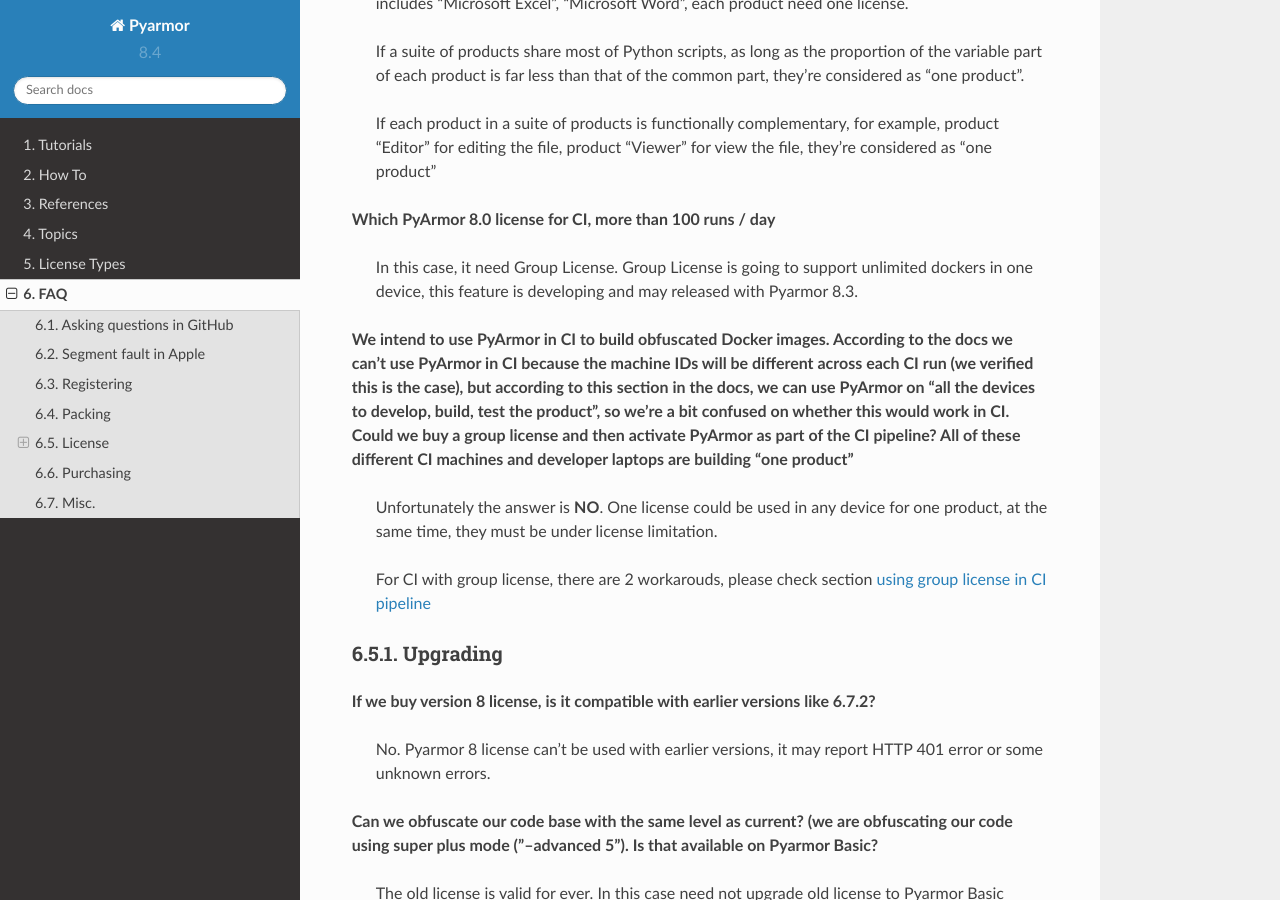
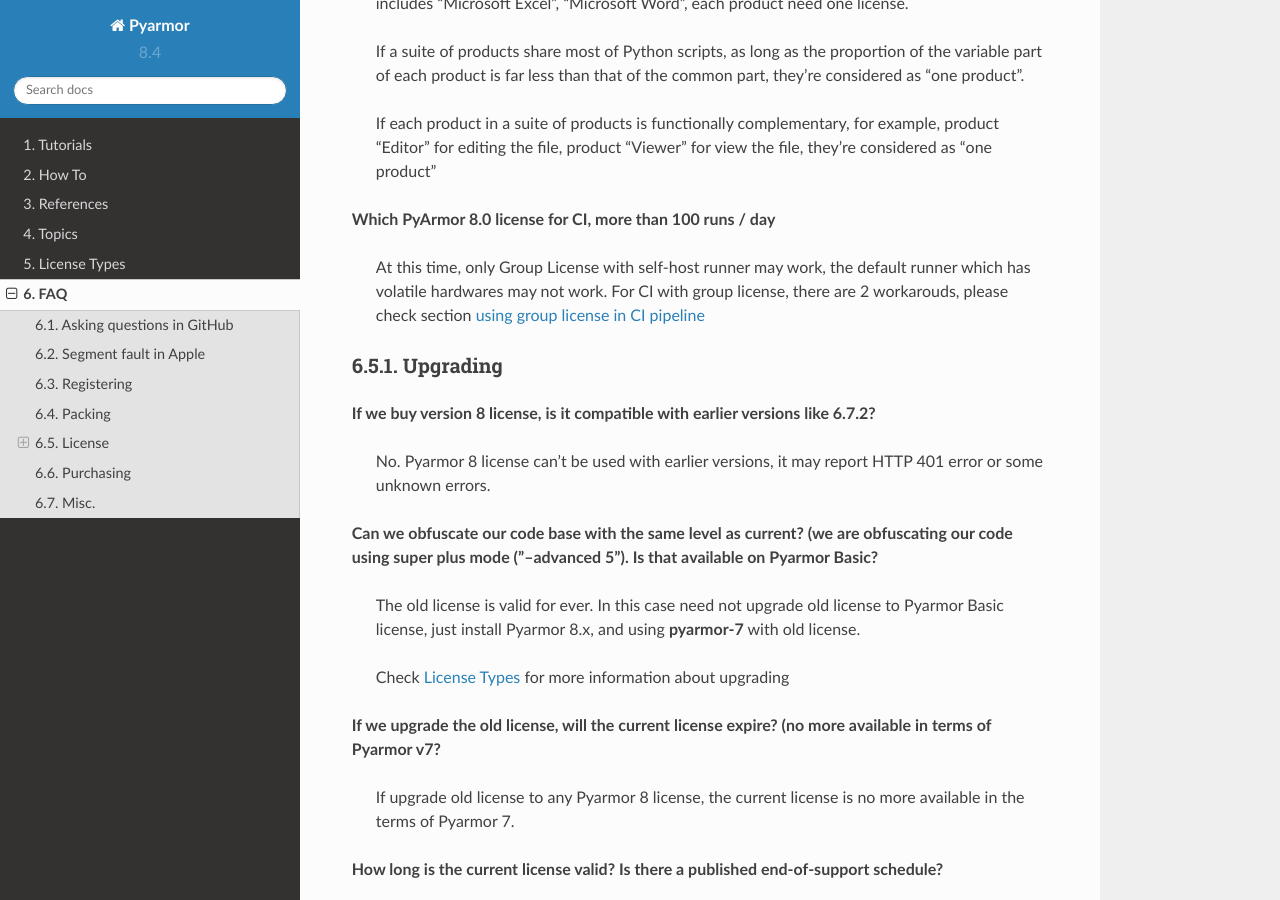
Before and after one commit to dashingsoft/pyarmor, a Sphinx documentation site: the page built from docs/questions.rst, in a window 1280 px wide and 900 px high, scrolled down 6505 px. Built offline with Sphinx 7.4.7 and the Read the Docs theme 2.0.0, drawn with Linux system fonts in a browser that asks for light colours.

Commit message:
Refine faq

```diff
--- a/docs/questions.rst
+++ b/docs/questions.rst
@@ -249,15 +249,14 @@
 
 **Which PyArmor 8.0 license for CI, more than 100 runs / day**
 
-  In this case, it need Group License. Group License is going to support unlimited dockers in one device, this feature is developing and may released with Pyarmor 8.3.
+  At this time, only Group License with self-host runner may work, the default runner which has volatile hardwares may not work. For CI with group license, there are 2 workarouds, please check section `using group license in CI pipeline`__
 
-**We intend to use PyArmor in CI to build obfuscated Docker images. According to the docs we can't use PyArmor in CI because the machine IDs will be different across each CI run (we verified this is the case), but according to this section in the docs, we can use PyArmor on "all the devices to develop, build, test the product", so we're a bit confused on whether this would work in CI. Could we buy a group license and then activate PyArmor as part of the CI pipeline? All of these different CI machines and developer laptops are building "one product"**
+__ https://pyarmor.readthedocs.io/en/latest/how-to/register.html#using-group-license-in-ci-pipeline
+
+..
+  **We intend to use PyArmor in CI to build obfuscated Docker images. According to the docs we can't use PyArmor in CI because the machine IDs will be different across each CI run (we verified this is the case), but according to this section in the docs, we can use PyArmor on "all the devices to develop, build, test the product", so we're a bit confused on whether this would work in CI. Could we buy a group license and then activate PyArmor as part of the CI pipeline? All of these different CI machines and developer laptops are building "one product"**
 
   Unfortunately the answer is **NO**. One license could be used in any device for one product, at the same time, they must be under license limitation.
-
-  For CI with group license, there are 2 workarouds, please check section `using group license in CI pipeline`__
-
-__ https://pyarmor.readthedocs.io/en/latest/how-to/register.html#using-group-license-in-ci-pipeline
 
 Upgrading
 ---------
```
